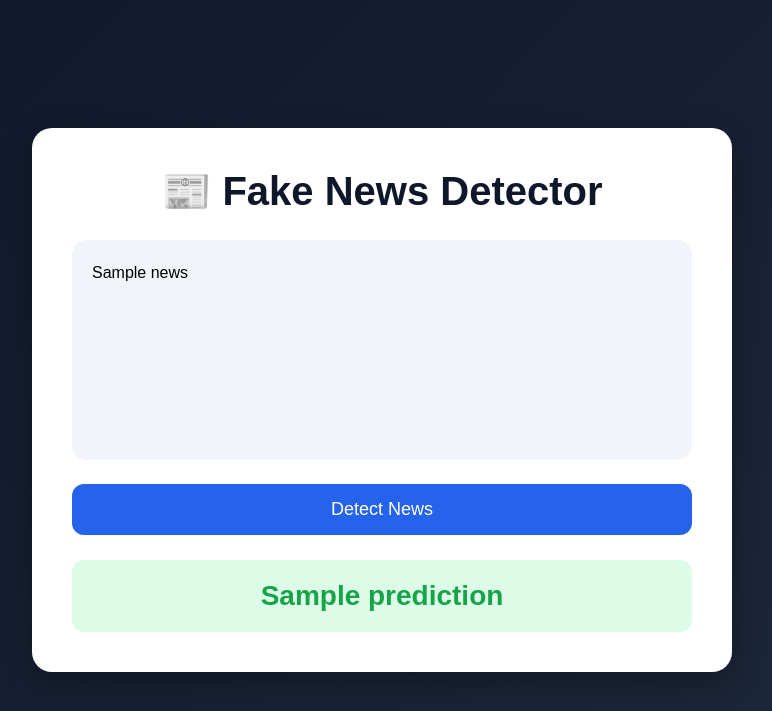
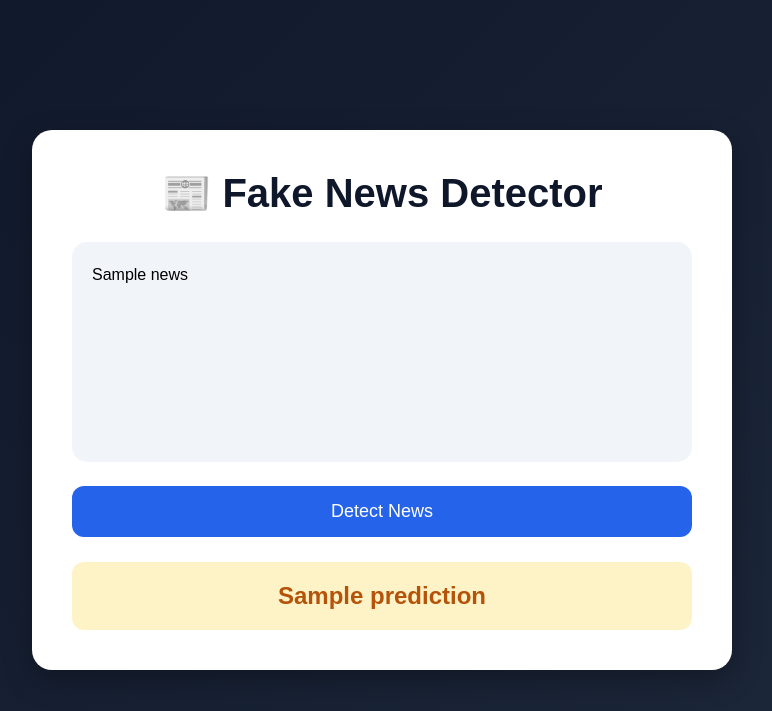
Before and after one commit to deekshas187/AI-Based-Fake-News-Detection-using-Flask-and-Machine-Learning, a Flask app: template templates/index.html in a window 1280 px wide. Shown: the top 711 px of the page, without its empty margins (258-1030 px from the left). Run offline with Flask 3, Linux system fonts and the light colour scheme; the template is opened without the code that fills it: most values are stand-ins (such as "Sample title", 1, 10 or a date in 2020); parts of the project's set-up code (start-up, migrations or seed data) failed here and were passed over.

Commit message:
Update index.html

```diff
--- a/templates/index.html
+++ b/templates/index.html
@@ -4,7 +4,6 @@
 <head>
     <meta charset="UTF-8">
     <meta name="viewport" content="width=device-width, initial-scale=1.0">
-
     <title>Fake News Detector</title>
 
     <style>
@@ -81,7 +80,7 @@
             text-align:center;
             padding:20px;
             border-radius:12px;
-            font-size:28px;
+            font-size:24px;
             font-weight:bold;
         }
 
@@ -95,6 +94,11 @@
             color:#16a34a;
         }
 
+        .error{
+            background:#fef3c7;
+            color:#b45309;
+        }
+
     </style>
 </head>
 
@@ -106,20 +110,20 @@
 
         <form method="POST">
 
-            <textarea
-                name="news"
-                placeholder="Paste news article here..."
-            >{{ news }}</textarea>
+            <textarea name="news" placeholder="Paste news article here...">{{ news }}</textarea>
 
-            <button type="submit">
-                Detect News
-            </button>
+            <button type="submit">Detect News</button>
 
         </form>
 
         {% if prediction %}
 
-            <div class="result {% if prediction == 'Fake News' %}fake{% else %}real{% endif %}">
+            <div class="result
+                {% if prediction == 'Fake News' %}fake
+                {% elif prediction == 'Real News' %}real
+                {% else %}error
+                {% endif %}
+            ">
 
                 {{ prediction }}
 
```
